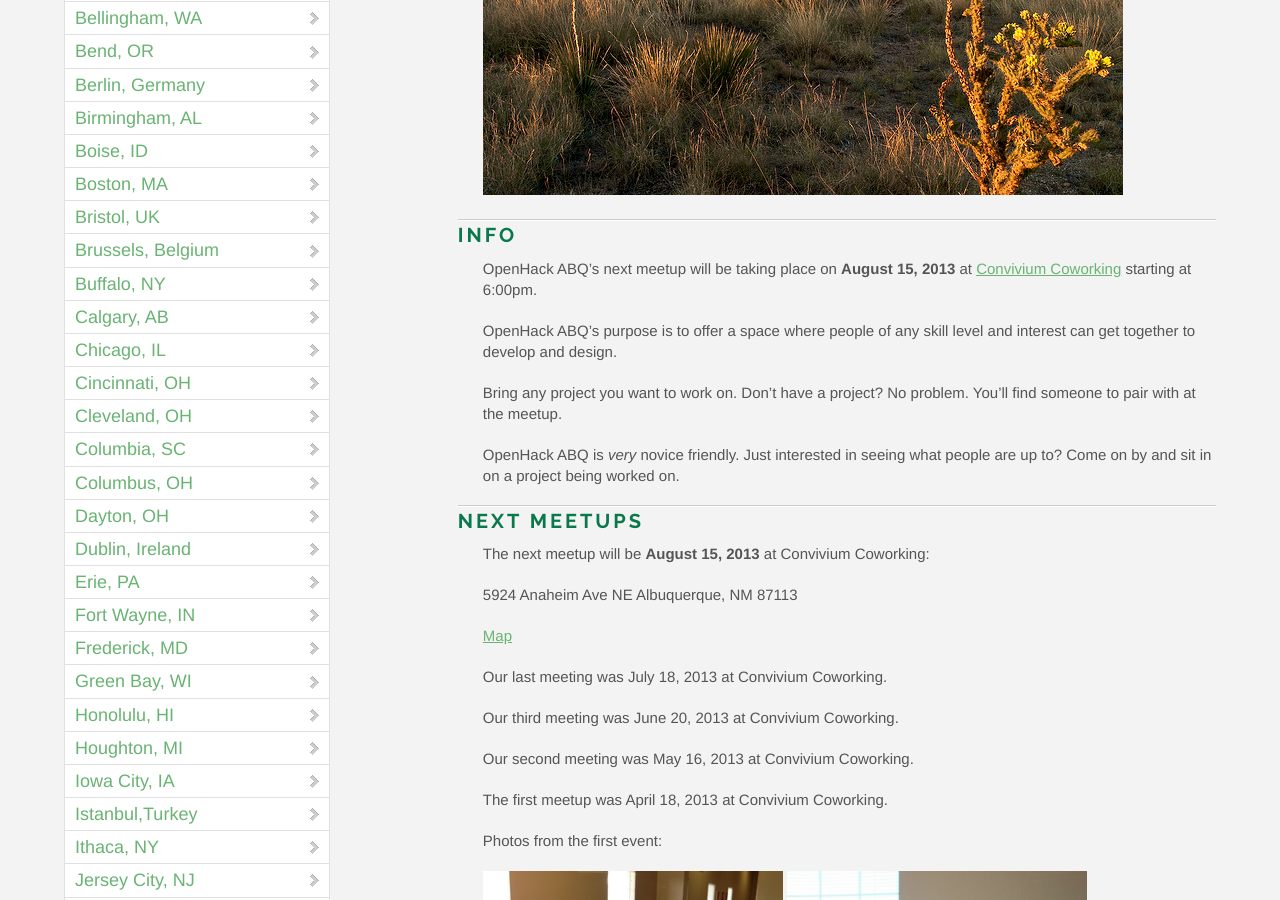
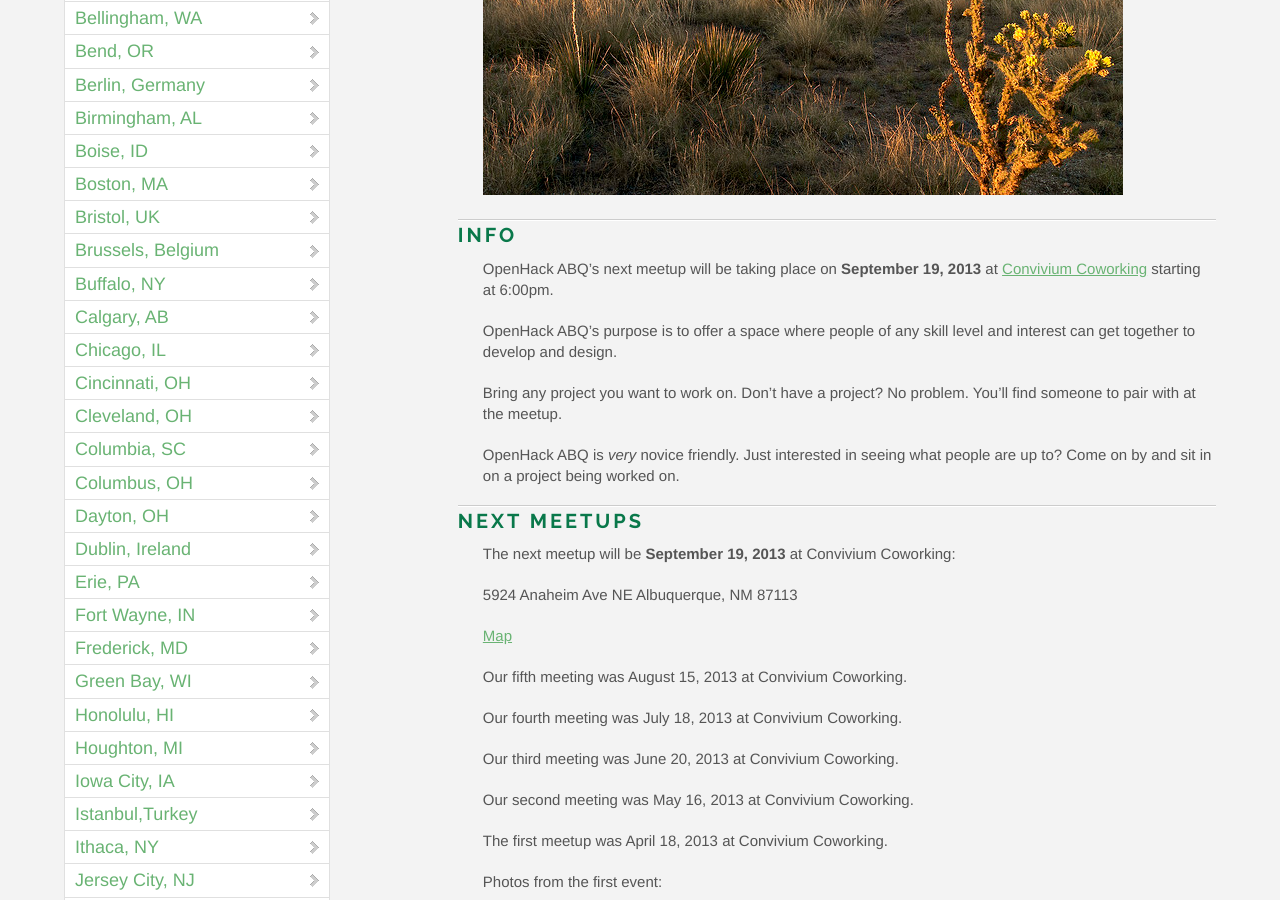
Before and after one commit to OpenHack/openhack.github.com, a Jekyll site: the page built from albuquerque/index.markdown, in a window 1280 px wide and 900 px high, scrolled down 446 px. Built offline with Jekyll 4.4.1, drawn with Linux system fonts in a browser that asks for light colours; nearby versions of some CDN libraries; Markdown is read by kramdown in place of the engine named in the settings; comment, search, counter and statistics services are not loaded.

Commit message:
Add next Albuquerque meeting date

```diff
--- a/albuquerque/index.markdown
+++ b/albuquerque/index.markdown
@@ -9,7 +9,7 @@ title: OpenHack - Albuquerque, NM
 
 ### Info
 
-OpenHack ABQ's next meetup will be taking place on **August 15, 2013** at
+OpenHack ABQ's next meetup will be taking place on **September 19, 2013** at
 [Convivium Coworking](http://www.conviviumcoworking.com/) starting at 6:00pm.
 
 OpenHack ABQ's purpose is to offer a space where people of any skill level
@@ -23,14 +23,16 @@ are up to? Come on by and sit in on a project being worked on.
 
 ### Next meetups
 
-The next meetup will be **August 15, 2013** at Convivium Coworking:
+The next meetup will be **September 19, 2013** at Convivium Coworking:
 
 5924 Anaheim Ave NE
 Albuquerque, NM 87113
 
 [Map](http://goo.gl/maps/5y7xs)
 
-Our last meeting was July 18, 2013 at Convivium Coworking.
+Our fifth meeting was August 15, 2013 at Convivium Coworking.
+
+Our fourth meeting was July 18, 2013 at Convivium Coworking.
 
 Our third meeting was June 20, 2013 at Convivium Coworking.
 
```
